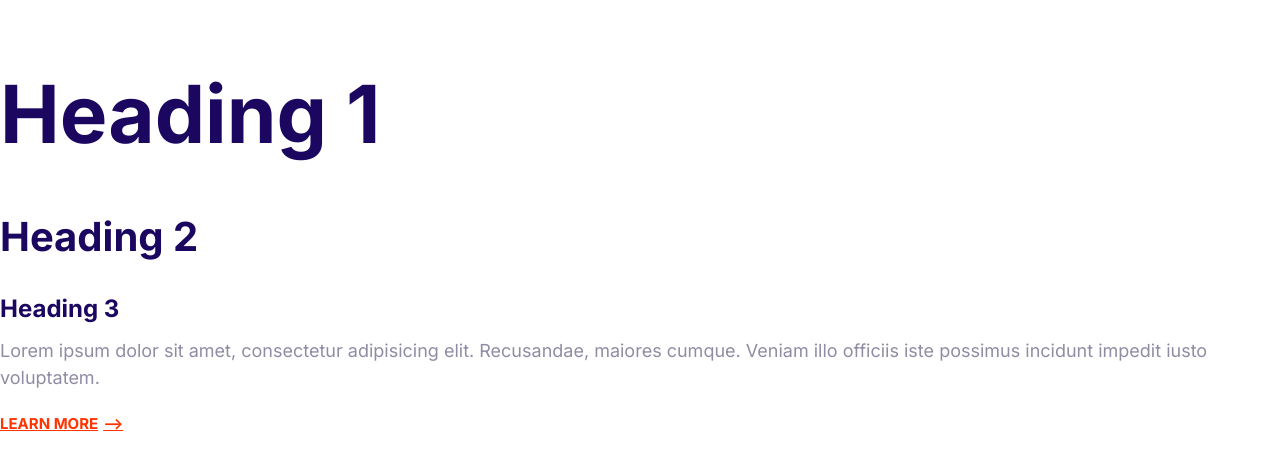
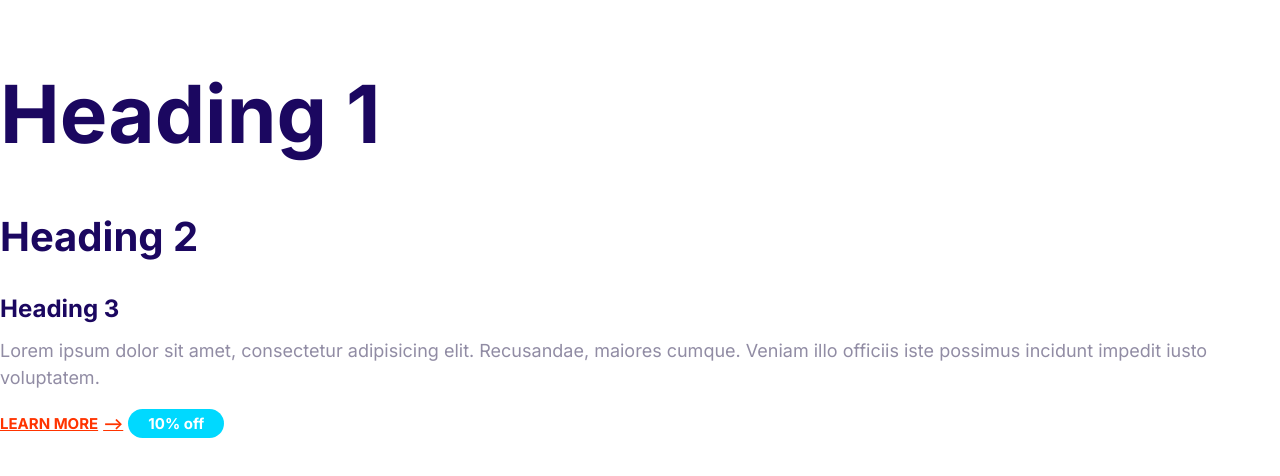
Before and after one commit to rameskris/cssProjects, a plain HTML site: page HostingCompany/index.html in a window 1280 px wide. Drawn offline with Linux system fonts and the light colour scheme.

Commit message:
Badge added.

```diff
--- /dev/null
+++ b/HostingCompany/components/badge.css
@@ -0,0 +1,33 @@
+/* Badges */
+
+.badge {
+  border-radius: 20px;
+  padding: 0.5rem 2rem;
+  font-weight: 600;
+  /* nowrap means all in one line */
+  white-space: nowrap;
+}
+
+.badge--primary {
+  background: var(--color-primary);
+  color: #fff;
+}
+
+.badge--secondary {
+  background: var(--color-secondary);
+  color: #fff;
+}
+
+.badge--small {
+  font-size: 1.6rem;
+}
+
+@media screen and (min-width: 1024px) {
+  .badge {
+    font-size: 1.5rem;
+  }
+
+  .badge--small {
+    font-size: 1.2rem;
+  }
+}
--- a/HostingCompany/index.html
+++ b/HostingCompany/index.html
@@ -24,5 +24,6 @@
     </p>
 
     <a href="" class="link-arrow">Learn More</a>
+    <span class="badge badge--secondary">10% off</span>
   </body>
 </html>
--- a/HostingCompany/styles.css
+++ b/HostingCompany/styles.css
@@ -76,3 +76,37 @@ p {
     font-size: 1.5rem;
   }
 }
+
+/* Badges */
+
+.badge {
+  border-radius: 20px;
+  padding: 0.5rem 2rem;
+  font-weight: 600;
+  /* nowrap means all in one line */
+  white-space: nowrap;
+}
+
+.badge--primary {
+  background: var(--color-primary);
+  color: #fff;
+}
+
+.badge--secondary {
+  background: var(--color-secondary);
+  color: #fff;
+}
+
+.badge--small {
+  font-size: 1.6rem;
+}
+
+@media screen and (min-width: 1024px) {
+  .badge {
+    font-size: 1.5rem;
+  }
+
+  .badge--small {
+    font-size: 1.2rem;
+  }
+}
```
Also changed, not shown: HostingCompany/components/badge.html (added, +1 -0 lines).
